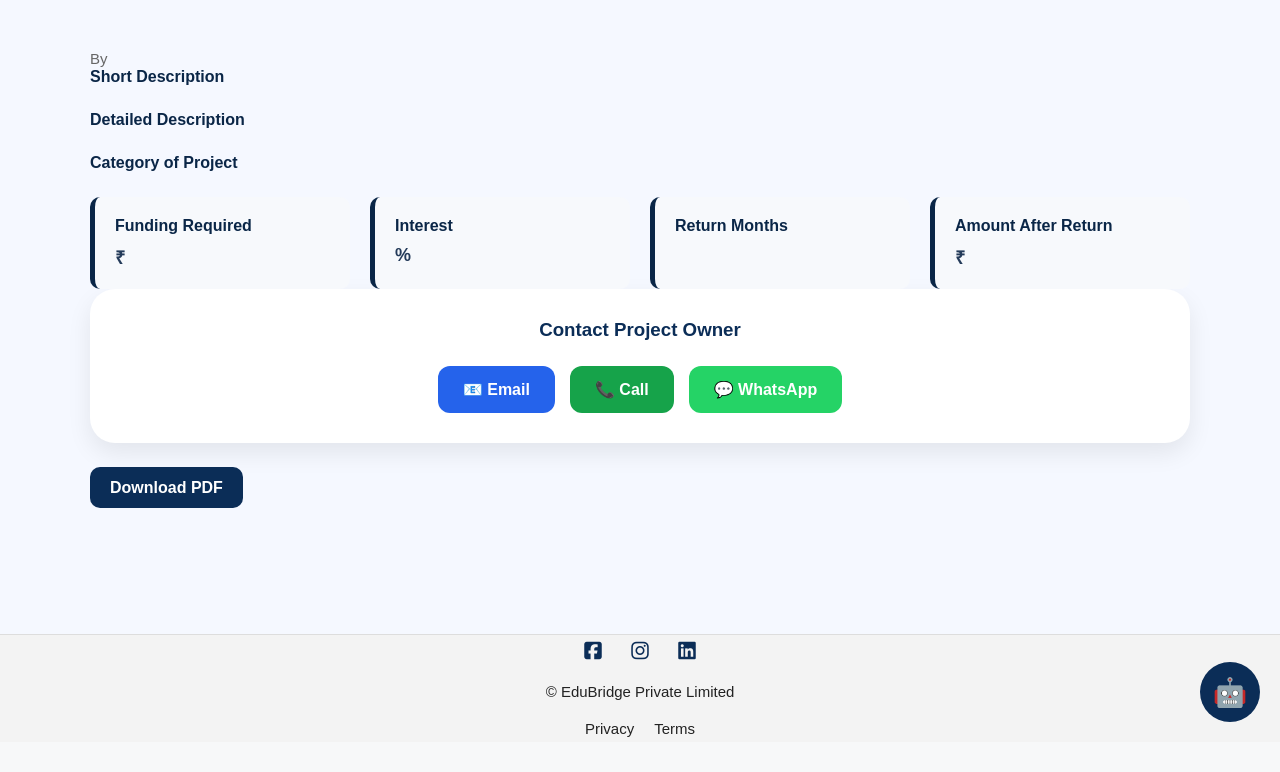
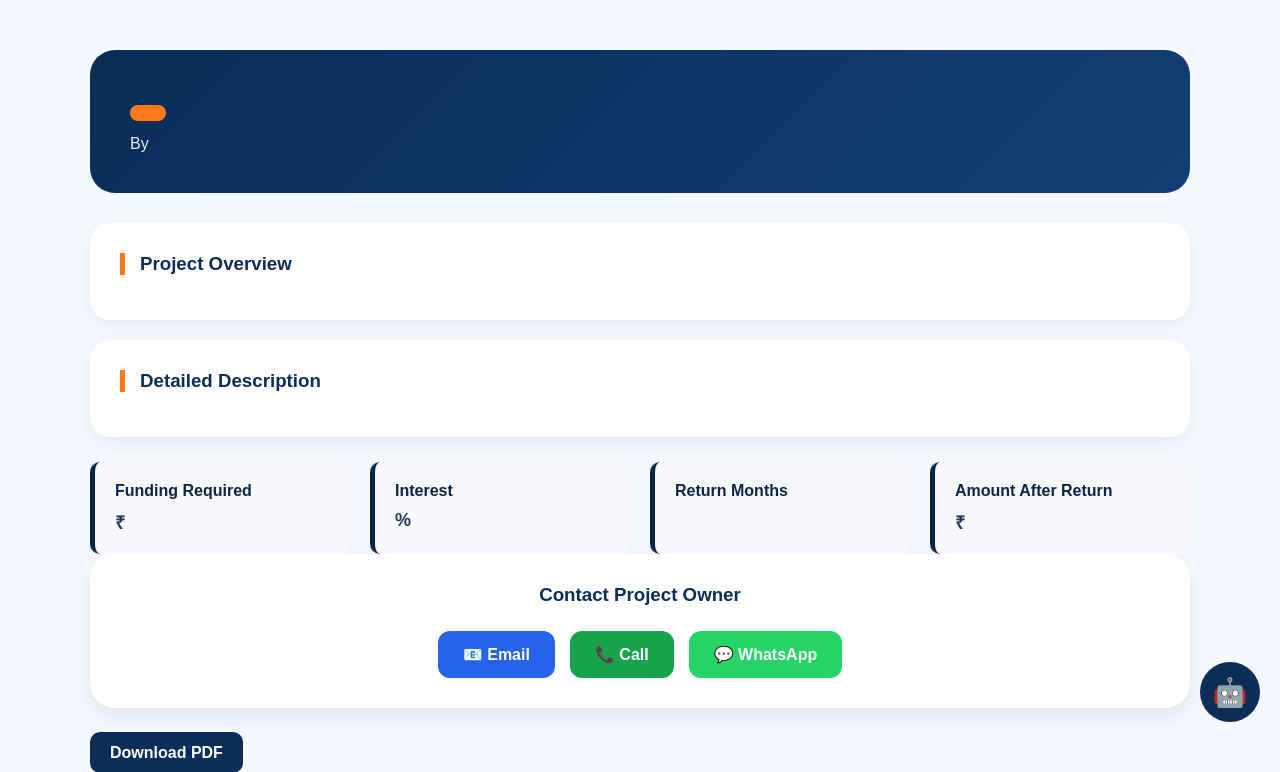
Before and after one commit to ShrustisGit/EduBridge, a Flask app: template templates/project_details.html in a window 1280 px wide. Shown: the part 58-830 px from the top of the page. Before the commit the page ends 795 px from the top, so only its background shows below. Run offline with Flask 3, Linux system fonts and the light colour scheme; the template is opened without the code that fills it, so the values that code supplies are empty; some libraries are stand-ins or nearby versions.

Commit message:
Update project_details.html

```diff
--- a/templates/project_details.html
+++ b/templates/project_details.html
@@ -5,28 +5,39 @@
 <div class="details-container">
 
     <div class="details-card">
+<div class="project-hero">
 
-        <div class="card-header">
-            <h2>{{ project.title }}</h2>
-            <span class="owner">
-                By {{ project.owner_name }}
-            </span>
+    <div>
+        <h1>{{ project.title }}</h1>
+
+        <div class="domain-badge">
+            {{ project.category }}
         </div>
 
-        <div class="info-row">
-            <label>Short Description</label>
-            <p>{{ project.short_description }}</p>
-        </div>
+        <p class="owner-name">
+            By {{ project.owner_name }}
+        </p>
+    </div>
 
-        <div class="info-row">
-            <label>Detailed Description</label>
-            <p>{{ project.detailed_description }}</p>
-        </div>
+</div>
 
-        <div class="info-row">
-            <label>Category of Project</label>
-            <p>{{ project.category }}</p>
-        </div>
+        <div class="content-card">
+
+    <h3>Project Overview</h3>
+
+    <p>{{ project.short_description }}</p>
+
+</div>
+
+<div class="content-card">
+
+    <h3>Detailed Description</h3>
+
+    <p>{{ project.detailed_description }}</p>
+
+</div>
+
+
 
         <div class="grid">
 
```
